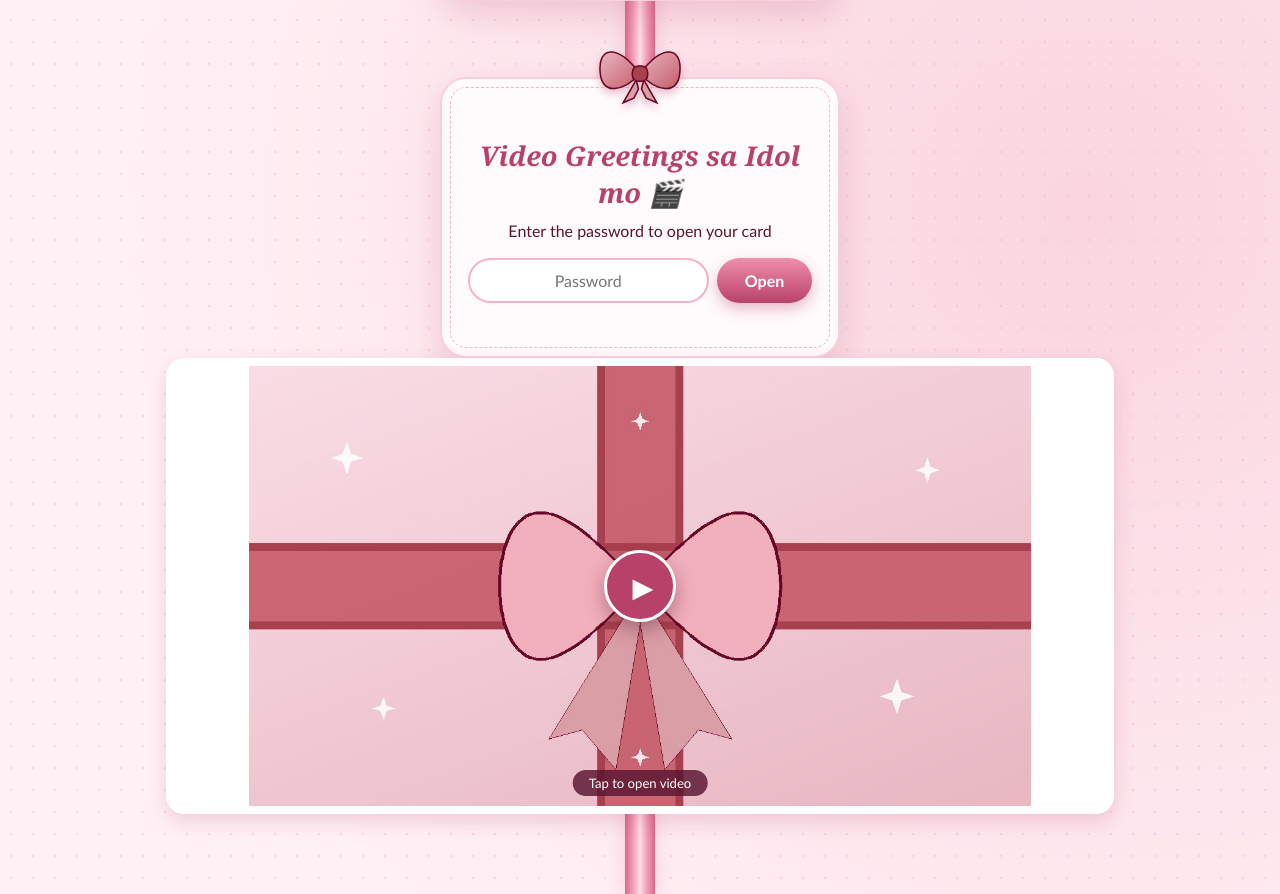
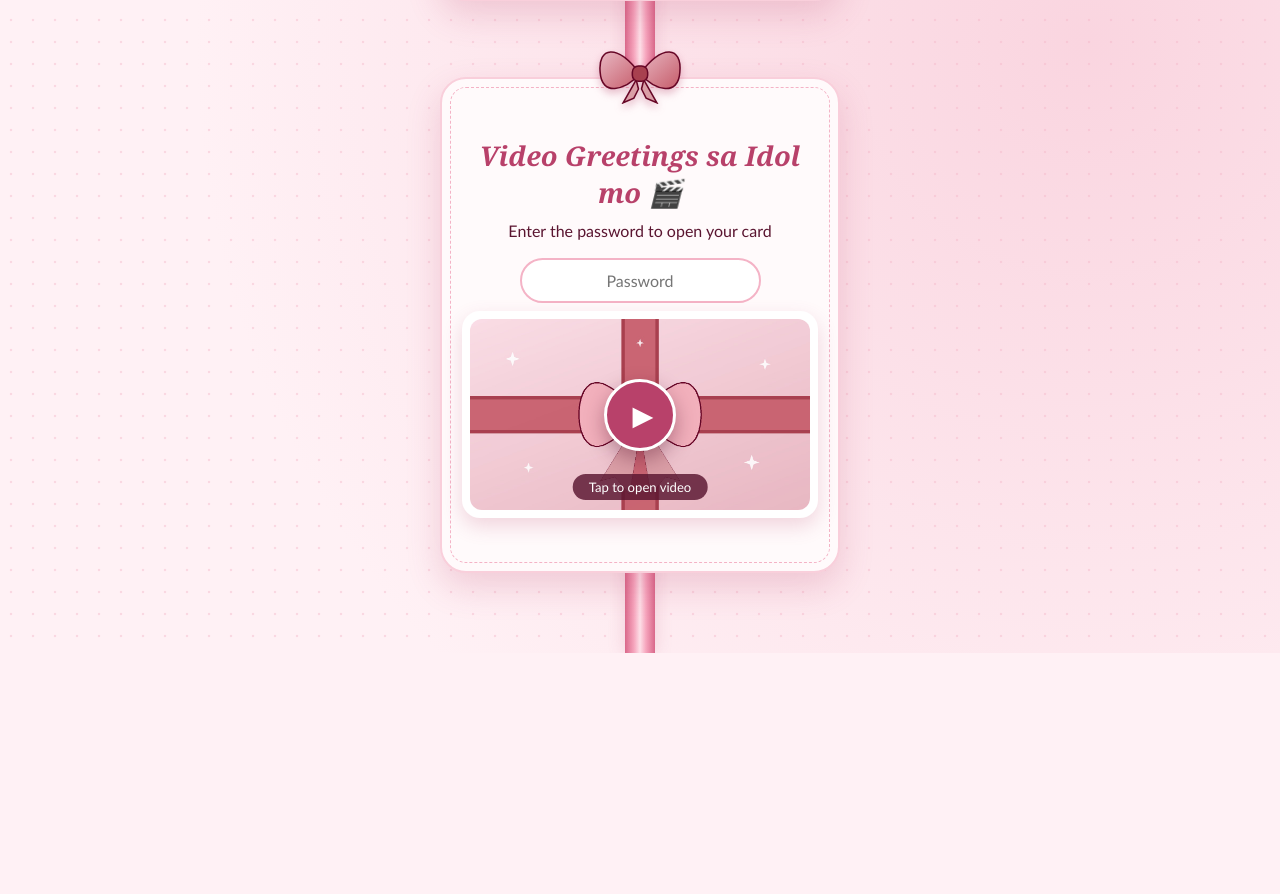
Before and after one commit to aguilarjerineangel-cmyk/kaye-sbirthday.com, a plain HTML site: page index.html in a window 1280 px wide. Shown: the part 1377-2271 px from the top of the page. After the commit the page ends 2030 px from the top, so only its background shows below. Drawn offline with Linux system fonts and the light colour scheme.

Commit message:
Update index.html

```diff
--- a/index.html
+++ b/index.html
@@ -85,17 +85,17 @@
  <p>Enter the password to open your card</p>
                     <form id="pwForm" autocomplete="off">
                         <input type="password" id="pw" placeholder="Password" required>
-                        <button type="submit" class="btn">Open</button>
+                        <button type="button" class="album-cover video-card-cover" id="videoOpen" aria-label="Open video greeting">
+                    <img src="videocover.jpg" alt="Video greeting cover">
+                    <span class="play-btn">▶</span>
+                    <span class="cover-tag">Tap to open video</span>
+                </button>
                     </form>
                     <p class="hint" id="hint"></p>
                     <p class="error" id="error"></p>
                 </div>
 
-                <button type="button" class="album-cover video-card-cover" id="videoOpen" aria-label="Open video greeting">
-                    <img src="videocover.jpg" alt="Video greeting cover">
-                    <span class="play-btn">▶</span>
-                    <span class="cover-tag">Tap to open video</span>
-                </button>
+
             </div>
         </section>
     </main>
```
